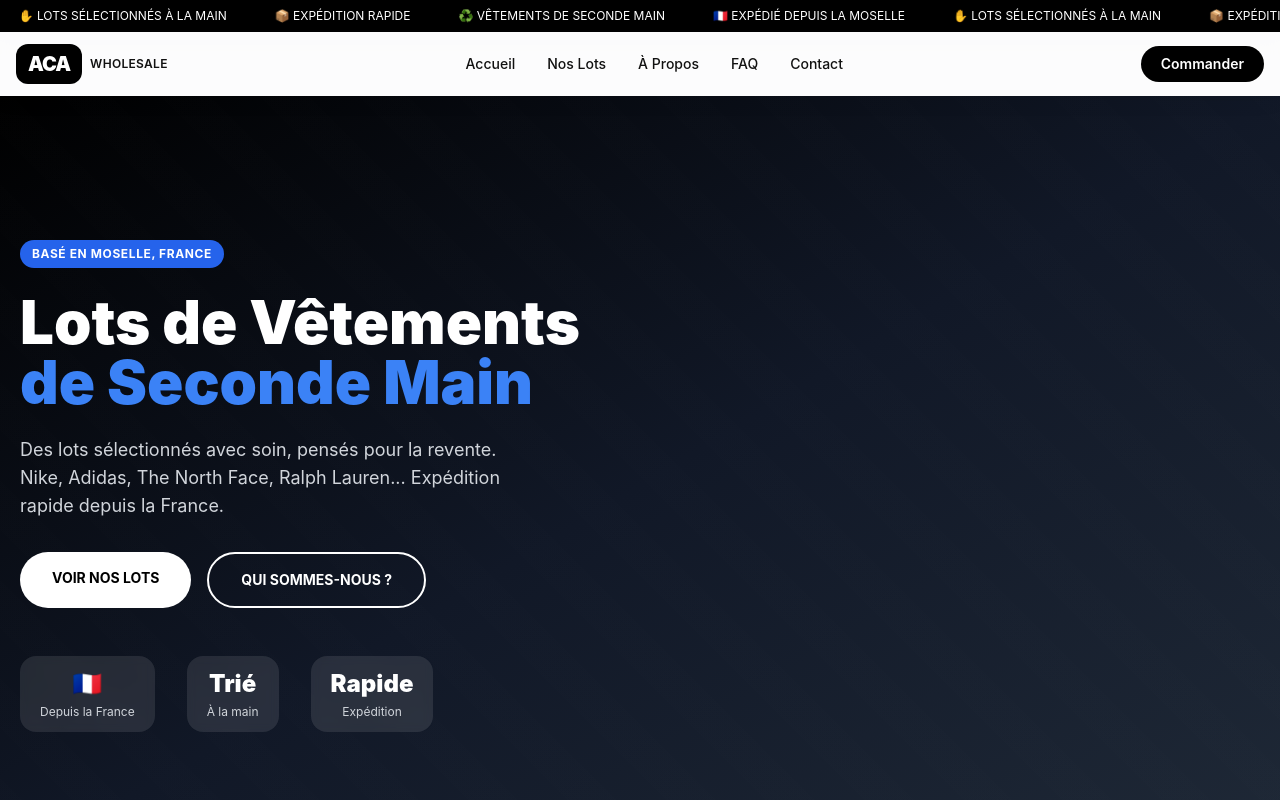
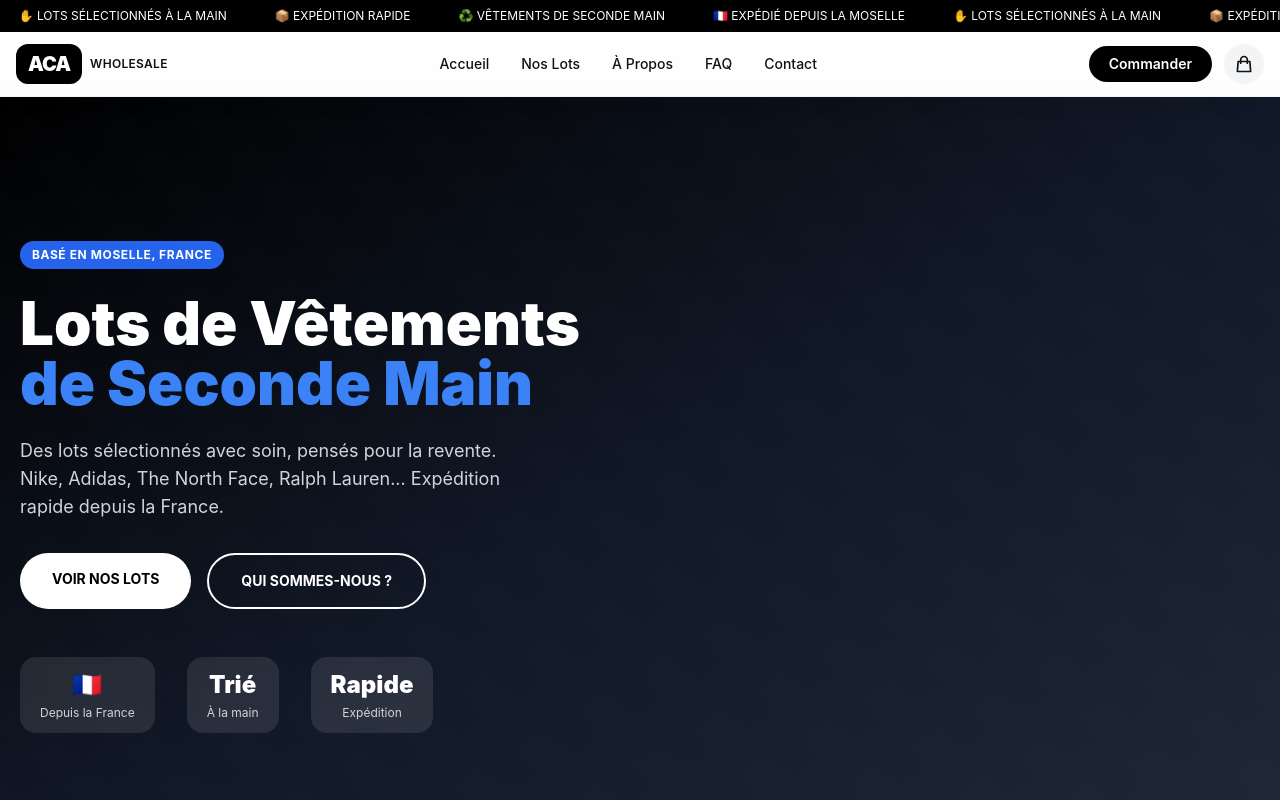
Before and after one commit to acawholesale/aca-wholesale, a Next.js app: page / in a window 1280 px wide. Shown: the top 800 px of the page. Built offline with nearby package versions, Linux system fonts and the light colour scheme.

Commit message:
Update Navbar.js

```diff
--- a/components/Navbar.js
+++ b/components/Navbar.js
@@ -1,13 +1,14 @@
 'use client'
 import { useState } from 'react'
 import Link from 'next/link'
+import { useCart } from '../context/CartContext'
 
 export default function Navbar() {
   const [menuOpen, setMenuOpen] = useState(false)
+  const { totalItems } = useCart()
 
   return (
     <>
-      {/* Announcement Bar */}
       <div className="bg-black text-white text-[10px] md:text-xs py-1.5 md:py-2 overflow-hidden">
         <div className="animate-scroll whitespace-nowrap flex gap-8 md:gap-12">
           <span>🇫🇷 EXPÉDIÉ DEPUIS LA MOSELLE</span>
@@ -21,73 +22,60 @@ export default function Navbar() {
         </div>
       </div>
 
-      {/* Main Navbar */}
-      <nav className="bg-white/80 backdrop-blur-md sticky top-0 z-50" style={{ boxShadow: '0 4px 20px rgba(0,0,0,0.06)' }}>
-        <div className="max-w-7xl mx-auto px-4 md:px-4">
+      <nav className="bg-white/90 backdrop-blur-md sticky top-0 z-50 border-b border-gray-100" style={{ boxShadow: '0 4px 20px rgba(0,0,0,0.06)' }}>
+        <div className="max-w-7xl mx-auto px-4">
           <div className="flex items-center justify-between h-14 md:h-16">
-            {/* Logo */}
             <Link href="/" className="flex items-center gap-2">
-              <div className="bg-black text-white px-2.5 md:px-3 py-1 md:py-1.5 font-black text-lg md:text-xl tracking-tighter rounded-lg md:rounded-xl">
-                ACA
-              </div>
-              <span className="text-[10px] md:text-xs font-semibold uppercase tracking-wide hidden sm:block">
-                Wholesale
-              </span>
+              <div className="bg-black text-white px-2.5 md:px-3 py-1 md:py-1.5 font-black text-lg md:text-xl tracking-tighter rounded-lg md:rounded-xl">ACA</div>
+              <span className="text-[10px] md:text-xs font-semibold uppercase tracking-wide hidden sm:block">Wholesale</span>
             </Link>
 
-            {/* Desktop Nav */}
             <div className="hidden md:flex items-center gap-8">
-              <Link href="/" className="text-sm font-medium hover:text-blue-600 transition-colors">
-                Accueil
-              </Link>
-              <Link href="/produits" className="text-sm font-medium hover:text-blue-600 transition-colors">
-                Nos Lots
-              </Link>
-              <Link href="/a-propos" className="text-sm font-medium hover:text-blue-600 transition-colors">
-                À Propos
-              </Link>
-              <Link href="/faq" className="text-sm font-medium hover:text-blue-600 transition-colors">
-                FAQ
-              </Link>
-              <Link href="/contact" className="text-sm font-medium hover:text-blue-600 transition-colors">
-                Contact
-              </Link>
+              <Link href="/" className="text-sm font-medium hover:text-blue-600 transition-colors">Accueil</Link>
+              <Link href="/produits" className="text-sm font-medium hover:text-blue-600 transition-colors">Nos Lots</Link>
+              <Link href="/a-propos" className="text-sm font-medium hover:text-blue-600 transition-colors">À Propos</Link>
+              <Link href="/faq" className="text-sm font-medium hover:text-blue-600 transition-colors">FAQ</Link>
+              <Link href="/contact" className="text-sm font-medium hover:text-blue-600 transition-colors">Contact</Link>
             </div>
 
-            {/* CTA + Mobile toggle */}
-            <div className="flex items-center gap-3">
-              <Link href="/produits" className="hidden sm:inline-block bg-black text-white text-sm px-5 py-2 font-semibold hover:bg-gray-800 transition-colors rounded-full">
-                Commander
+            <div className="flex items-center gap-2 md:gap-3">
+              <Link href="/produits" className="hidden sm:inline-block bg-black text-white text-sm px-5 py-2 font-semibold hover:bg-gray-800 transition-colors rounded-full">Commander</Link>
+              <Link href="/panier" className="relative flex items-center justify-center w-10 h-10 bg-gray-100 hover:bg-gray-200 transition-colors rounded-full" aria-label="Panier">
+                <svg className="w-5 h-5" fill="none" stroke="currentColor" viewBox="0 0 24 24">
+                  <path strokeLinecap="round" strokeLinejoin="round" strokeWidth={2} d="M16 11V7a4 4 0 00-8 0v4M5 9h14l1 12H4L5 9z" />
+                </svg>
+                {totalItems > 0 && (
+                  <span className="absolute -top-1 -right-1 bg-blue-600 text-white text-[10px] font-black w-4 h-4 flex items-center justify-center rounded-full">
+                    {totalItems > 9 ? '9+' : totalItems}
+                  </span>
+                )}
               </Link>
-              <button
-                className="md:hidden p-2 min-h-[44px] min-w-[44px] flex items-center justify-center"
-                onClick={() => setMenuOpen(!menuOpen)}
-              >
+              <button className="md:hidden p-2 min-h-[44px] min-w-[44px] flex items-center justify-center" onClick={() => setMenuOpen(!menuOpen)}>
                 <svg className="w-6 h-6" fill="none" stroke="currentColor" viewBox="0 0 24 24">
-                  {menuOpen ? (
-                    <path strokeLinecap="round" strokeLinejoin="round" strokeWidth={2} d="M6 18L18 6M6 6l12 12" />
-                  ) : (
-                    <path strokeLinecap="round" strokeLinejoin="round" strokeWidth={2} d="M4 6h16M4 12h16M4 18h16" />
-                  )}
+                  {menuOpen
+                    ? <path strokeLinecap="round" strokeLinejoin="round" strokeWidth={2} d="M6 18L18 6M6 6l12 12" />
+                    : <path strokeLinecap="round" strokeLinejoin="round" strokeWidth={2} d="M4 6h16M4 12h16M4 18h16" />
+                  }
                 </svg>
               </button>
             </div>
           </div>
         </div>
 
-        {/* Mobile Menu */}
         {menuOpen && (
           <div className="md:hidden bg-white rounded-b-2xl" style={{ boxShadow: '0 10px 30px rgba(0,0,0,0.1)' }}>
             <div className="px-5 py-4 space-y-1">
-              <Link href="/" className="block text-sm font-medium py-3 px-3 rounded-xl hover:bg-gray-50 active:bg-gray-100" onClick={() => setMenuOpen(false)}>Accueil</Link>
-              <Link href="/produits" className="block text-sm font-medium py-3 px-3 rounded-xl hover:bg-gray-50 active:bg-gray-100" onClick={() => setMenuOpen(false)}>Nos Lots</Link>
-              <Link href="/a-propos" className="block text-sm font-medium py-3 px-3 rounded-xl hover:bg-gray-50 active:bg-gray-100" onClick={() => setMenuOpen(false)}>À Propos</Link>
-              <Link href="/faq" className="block text-sm font-medium py-3 px-3 rounded-xl hover:bg-gray-50 active:bg-gray-100" onClick={() => setMenuOpen(false)}>FAQ</Link>
-              <Link href="/contact" className="block text-sm font-medium py-3 px-3 rounded-xl hover:bg-gray-50 active:bg-gray-100" onClick={() => setMenuOpen(false)}>Contact</Link>
+              <Link href="/" className="block text-sm font-medium py-3 px-3 rounded-xl hover:bg-gray-50" onClick={() => setMenuOpen(false)}>Accueil</Link>
+              <Link href="/produits" className="block text-sm font-medium py-3 px-3 rounded-xl hover:bg-gray-50" onClick={() => setMenuOpen(false)}>Nos Lots</Link>
+              <Link href="/a-propos" className="block text-sm font-medium py-3 px-3 rounded-xl hover:bg-gray-50" onClick={() => setMenuOpen(false)}>À Propos</Link>
+              <Link href="/faq" className="block text-sm font-medium py-3 px-3 rounded-xl hover:bg-gray-50" onClick={() => setMenuOpen(false)}>FAQ</Link>
+              <Link href="/contact" className="block text-sm font-medium py-3 px-3 rounded-xl hover:bg-gray-50" onClick={() => setMenuOpen(false)}>Contact</Link>
+              <Link href="/panier" className="flex items-center gap-2 text-sm font-medium py-3 px-3 rounded-xl hover:bg-gray-50" onClick={() => setMenuOpen(false)}>
+                🛒 Panier
+                {totalItems > 0 && <span className="bg-blue-600 text-white text-[10px] font-bold px-1.5 py-0.5 rounded-full">{totalItems}</span>}
+              </Link>
               <div className="pt-2">
-                <Link href="/produits" className="block bg-black text-white text-sm px-5 py-3 font-semibold text-center rounded-full active:bg-gray-800" onClick={() => setMenuOpen(false)}>
-                  Commander
-                </Link>
+                <Link href="/produits" className="block bg-black text-white text-sm px-5 py-3 font-semibold text-center rounded-full" onClick={() => setMenuOpen(false)}>Commander</Link>
               </div>
             </div>
           </div>
```
